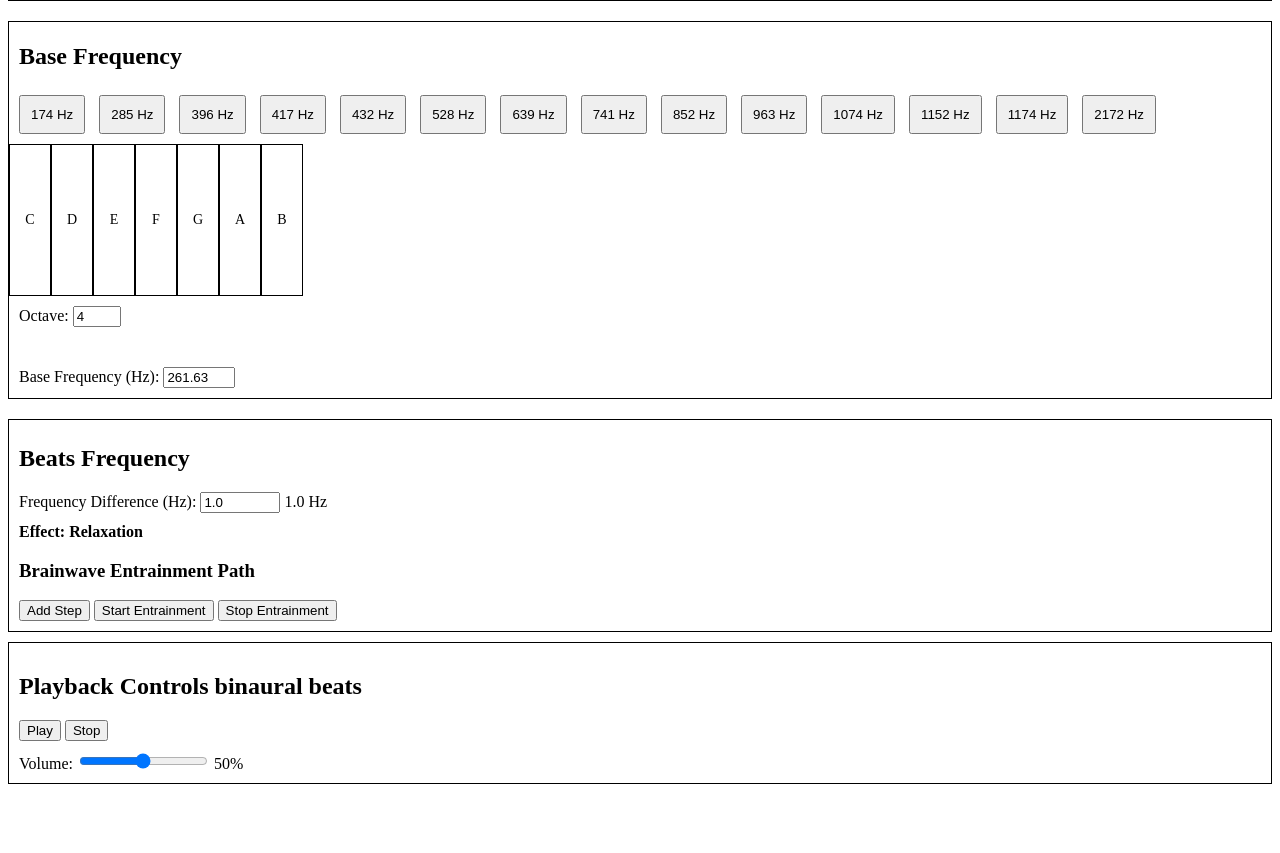
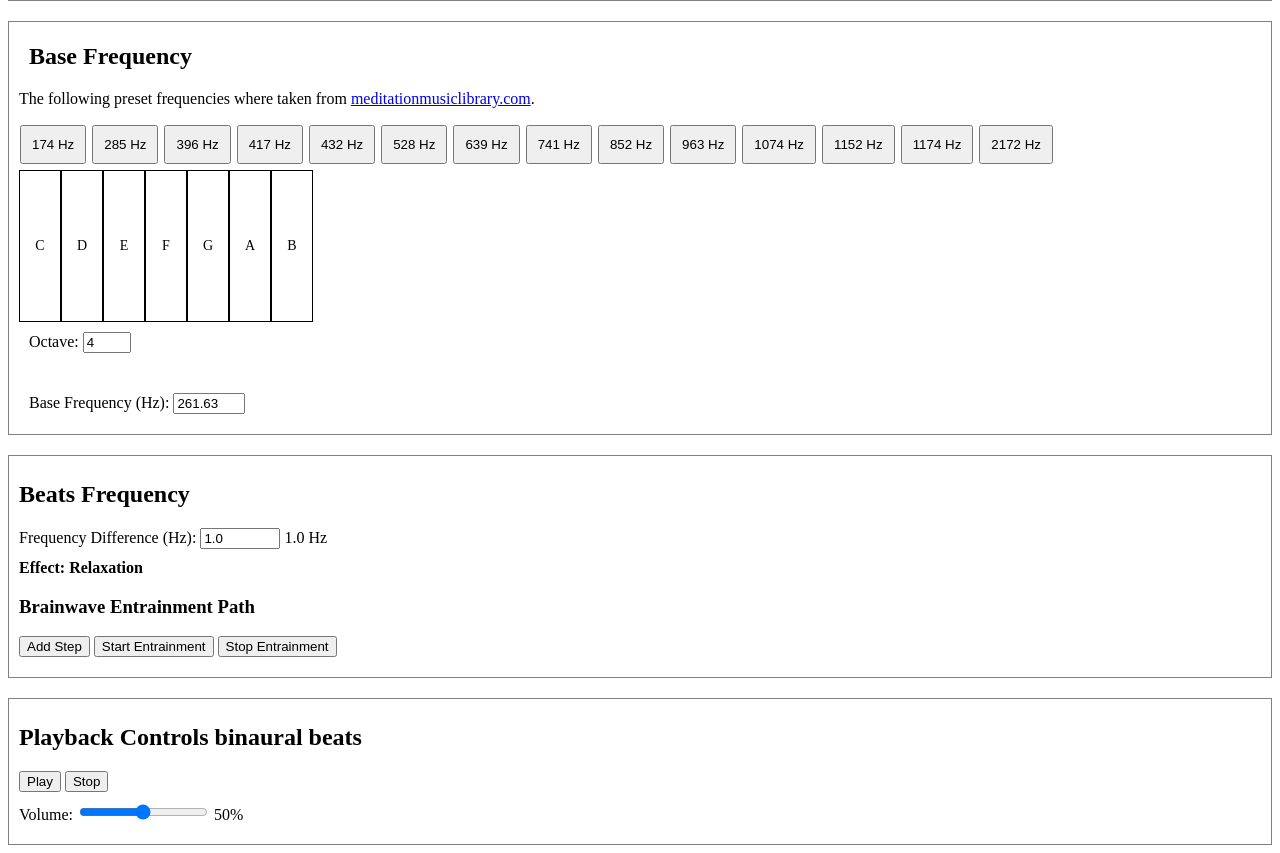
Before and after one commit to Haighton/BinauralBeatsWebpage, a website: page Index.html in a window 1280 px wide. Shown: the part 1248-2101 px from the top of the page. Before the commit the page ends 2040 px from the top, so only its background shows below. Drawn offline with Linux system fonts and the light colour scheme; a web font is replaced by a local one.

Commit message:
fixed preset button

```diff
--- a/Index.html
+++ b/Index.html
@@ -91,6 +91,7 @@
     <!-- BASE FREQUENCY BLOCK -->
     <div id="basefrequencyblock">
         <h2 style="padding-left: 10px;">Base Frequency</h2>
+        <p>The following preset frequencies where taken from <a href="https://meditationmusiclibrary.com/blogs/wednesday-wisdom-blog/list-of-all-healing-frequencies-a-comprehensive-guide" target="_blank">meditationmusiclibrary.com</a>.
         <div id="presets">
             <button class="preset-button" title="Foundation frequency promoting stability and inner strength." data-frequency="174">174 Hz</button>
             <button class="preset-button" title="Healing frequency promoting physical and emotional balance." data-frequency="285">285 Hz</button>
--- a/style.css
+++ b/style.css
@@ -6,7 +6,7 @@
 }
 
 .preset-button {
-    margin: 5px;
+    margin: 1px;
     padding: 10px;
     cursor: pointer;
     display: inline-block;
@@ -30,6 +30,7 @@
     line-height: 150px;
     font-size: 14px;
     position: relative;
+    color: black;
 }
 
 #octbtn {
@@ -46,10 +47,12 @@
 }
 
 #basefrequencyblock {
-    border:1px solid black;
+    border:1px solid grey;
     padding-top: 1px;
     margin-bottom: 20px;
     margin-top: 20px;
+    padding-left: 10px;
+    padding-bottom: 10px;
 }
 
 #basefrequency {
@@ -59,23 +62,23 @@
 }
 
 #presets {
-    padding-left: 5px;
     padding-bottom: 5px;
 }
 
 #beatingfreqblock {
-    border: 1px solid black;
+    border: 1px solid grey;
     margin-top: 10px;
-    padding-bottom: 10px;
+    padding-bottom: 20px;
     padding-top: 5px;
     padding-left: 10px;
 }
 
 #playbackcontrols {
-    border: 1px solid black;
-    margin-top: 10px;
+    border: 1px solid grey;
+    margin-top: 20px;
     padding-left: 10px;
-    padding-top: 10px;
+    padding-top: 5px;
+    padding-bottom: 10px
 }
 
 #volumeslider {
@@ -102,7 +105,7 @@
 }
 
 #freesoundsearchblock {
-    border: 1px solid black;
+    border: 1px solid grey;
     padding-left: 10px;
 }
 
```
